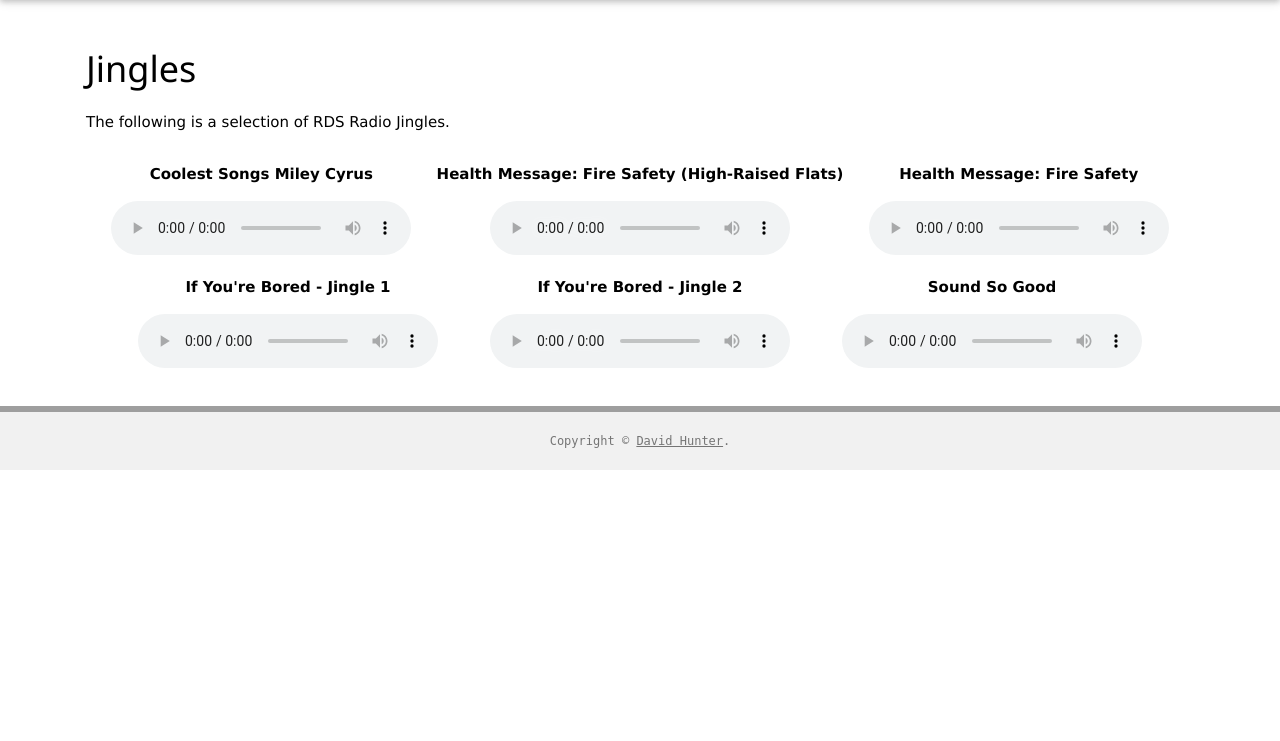
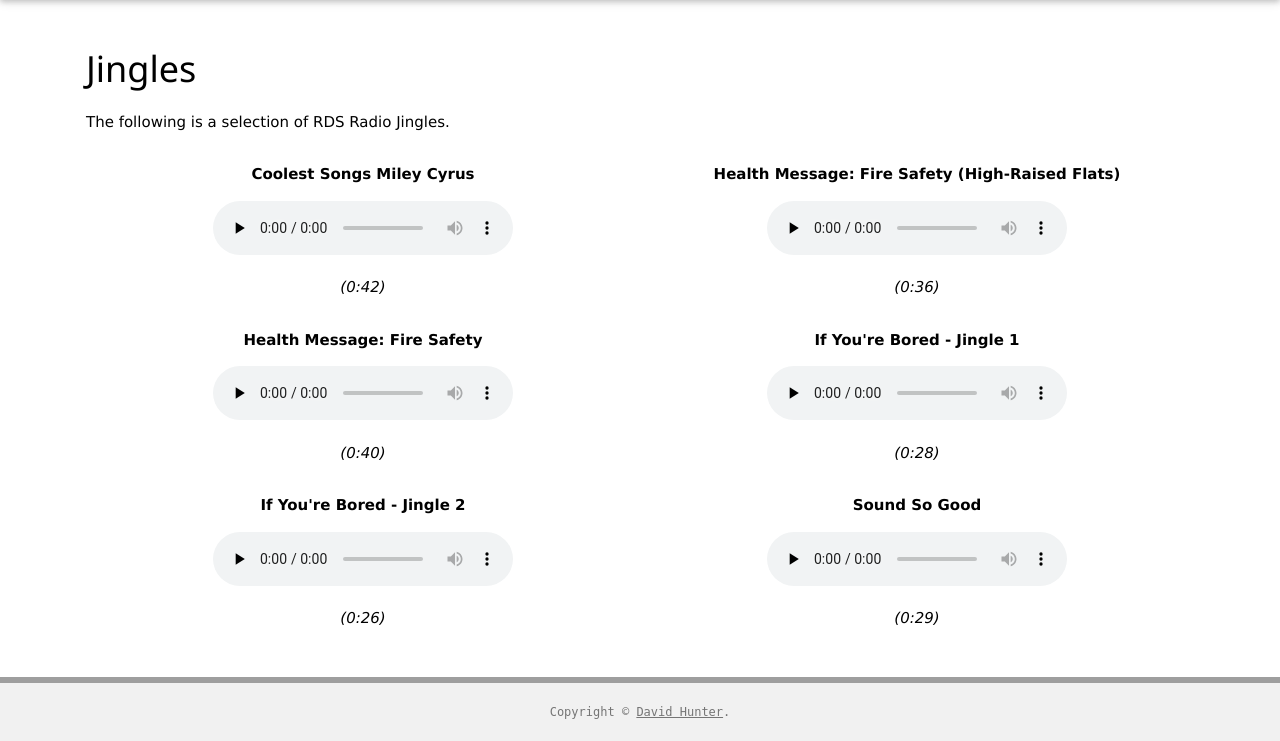
Before and after one commit to DavidHunterScot/RDS-Radio, a PHP site: page /jingles/ in a window 1280 px wide. Shown: the part 184-925 px from the top of the page. Before the commit the page ends 654 px from the top, so only its background shows below. Run offline with PHP 8.4, Linux system fonts and the light colour scheme.

Commit message:
Updated the jingles page to disable preload of jingles and adjust the layout into two columns + updated footer linkback URL to EchoVerse variant

```diff
--- a/src/_includes/base.php
+++ b/src/_includes/base.php
@@ -30,7 +30,7 @@
 
         <footer class="w3-light-gray w3-border-gray w3-text-gray w3-topbar w3-monospace">
             <div class="w3-auto w3-padding w3-center w3-small">
-                <p>Copyright &copy; <a href="https://davidhunter.scot" target="_blank">David Hunter</a>.</p>
+                <p>Copyright &copy; <a href="https://davidhunter.echoverse.cc" target="_blank">David Hunter</a>.</p>
             </div>
         </footer>
 	</body>
--- a/src/jingles.php
+++ b/src/jingles.php
@@ -10,23 +10,24 @@ $page_content = function()
     <h1>Jingles</h1>
     <p>The following is a selection of RDS Radio Jingles.</p>
 
-    <?php $jingle = function( $text, $file ) { ?>
-        <div style="text-align: center;">
+    <?php $jingle = function( $text, $file, $duration, $mimetype = "audio/mpeg" ) { ?>
+        <div class="w3-half w3-center">
             <p><b><?php echo $text; ?></b></p>
-            <audio controls>
-                <source src="https://www.listento.rdsradio.co.uk/jingles/<?php echo $file; ?>" type="audio/mpeg">
+            <audio controls preload="none">
+                <source src="https://www.listento.rdsradio.co.uk/jingles/<?php echo $file; ?>" type="<?php echo $mimetype; ?>">
                 Sorry, but your internet browsing app does not support the audio playback of this jingle.
             </audio>
+            <p><i>(<?php echo $duration; ?>)</i></p>
         </div>
     <?php }; ?>
 
-    <div style="display: flex; flex-wrap: wrap; justify-content: space-evenly;">
-        <?php $jingle( "Coolest Songs Miley Cyrus", "coolest_songs_miley_cyrus.mp3" ); ?>
-        <?php $jingle( "Health Message: Fire Safety (High-Raised Flats)", "health_message-fire_safety-high-raised_flats.mp3" ); ?>
-        <?php $jingle( "Health Message: Fire Safety", "health_message-fire_safety.mp3" ); ?>
-        <?php $jingle( "If You're Bored - Jingle 1", "if_youre_bored-jingle_1.mp3" ); ?>
-        <?php $jingle( "If You're Bored - Jingle 2", "if_youre_bored-jingle_2.mp3" ); ?>
-        <?php $jingle( "Sound So Good", "sound_so_good.mp3" ); ?>
+    <div class="w3-row">
+        <?php $jingle( "Coolest Songs Miley Cyrus", "coolest_songs_miley_cyrus.mp3", "0:42" ); ?>
+        <?php $jingle( "Health Message: Fire Safety (High-Raised Flats)", "health_message-fire_safety-high-raised_flats.mp3", "0:36" ); ?>
+        <?php $jingle( "Health Message: Fire Safety", "health_message-fire_safety.mp3", "0:40" ); ?>
+        <?php $jingle( "If You're Bored - Jingle 1", "if_youre_bored-jingle_1.mp3", "0:28" ); ?>
+        <?php $jingle( "If You're Bored - Jingle 2", "if_youre_bored-jingle_2.mp3", "0:26" ); ?>
+        <?php $jingle( "Sound So Good", "sound_so_good.mp3", "0:29" ); ?>
     </div>
 </div>
 
```
